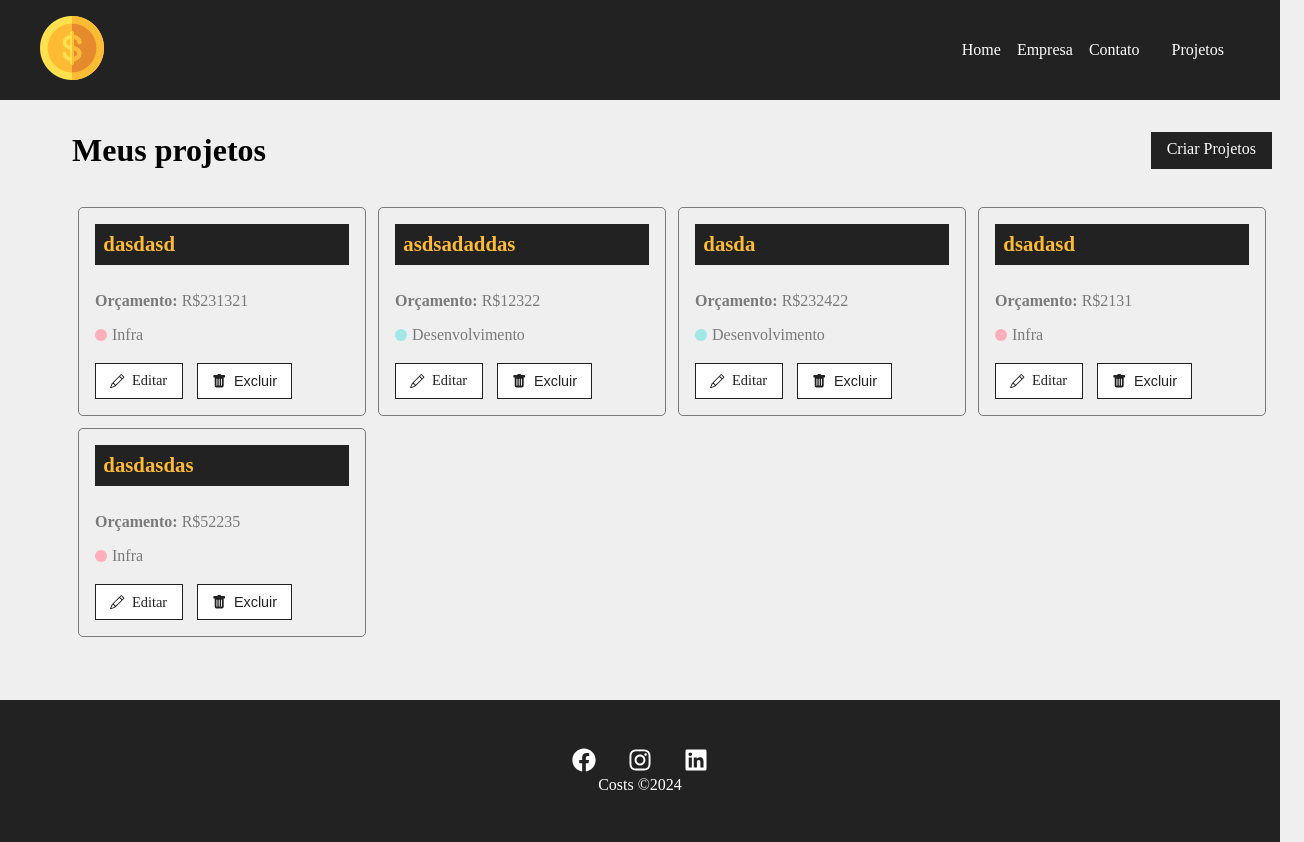
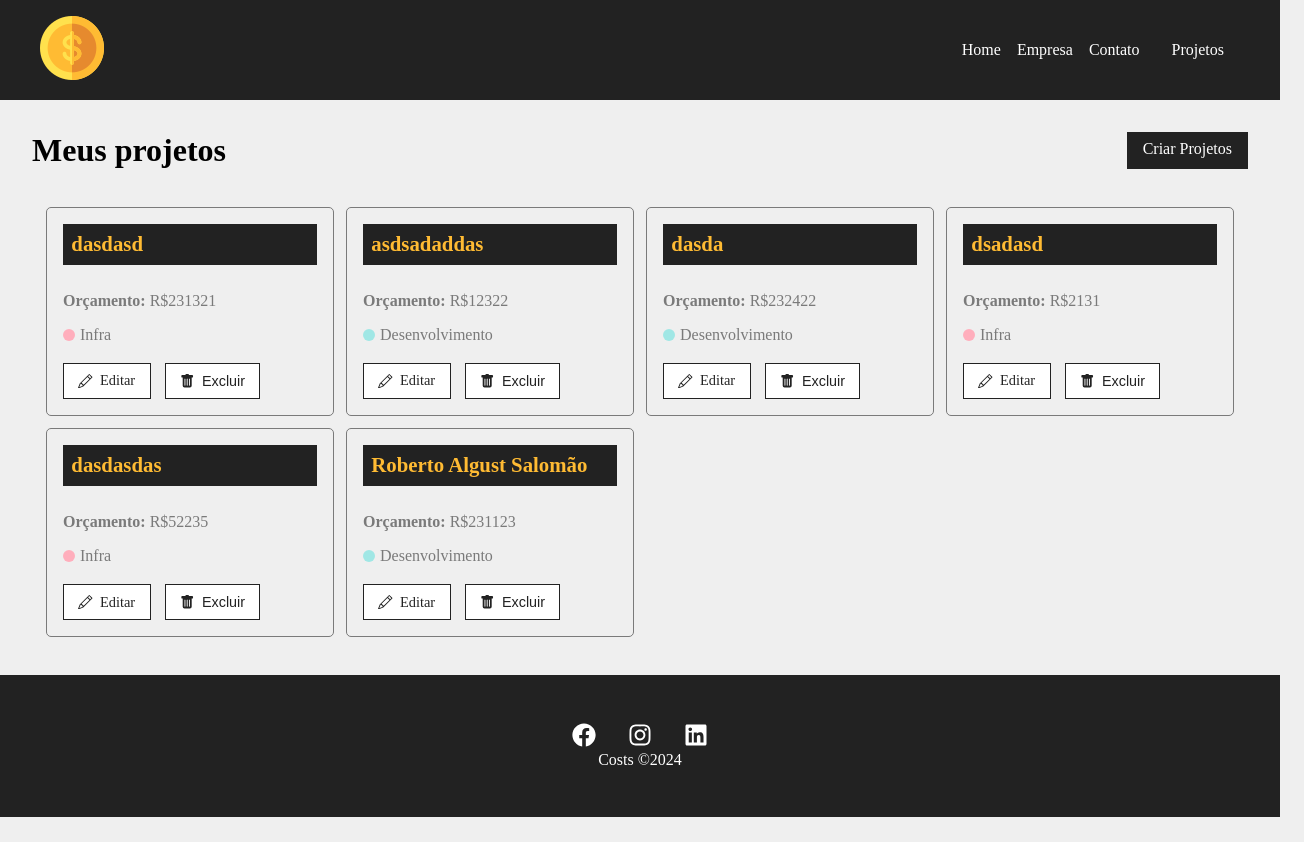
Before and after one commit to ArturMineiro/Projeto_react, a React (Create React App) app in the folder costs/: page /projects in a window 1280 px wide. Shown: the whole page, 1304 px wide, since content can reach past the window. After the commit the page ends 817 px from the top, so only its background shows below. Built offline with nearby package versions, Linux system fonts and the light colour scheme; data requests are answered from the project's data file.

Commit message:
correção layount

```diff
--- a/costs/db.json
+++ b/costs/db.json
@@ -79,6 +79,17 @@
       },
       "cost": 0,
       "services": []
+    },
+    {
+      "id": "eec1",
+      "name": "Roberto Algust Salomão",
+      "budget": "231123",
+      "category": {
+        "id": "2",
+        "name": "Desenvolvimento"
+      },
+      "cost": 0,
+      "services": []
     }
   ],
   "categories": [
--- a/costs/src/App.js
+++ b/costs/src/App.js
@@ -19,7 +19,6 @@ function App() {
   return (
     <Router>
       <Navbar/>
-      <Container customClass="min-height">
       <div>
 
         <Routes>
@@ -31,7 +30,7 @@ function App() {
           <Route path="/project/:id" element={<Project/>} />
             </Routes>
       </div>
-      </Container>
+
       <Footer/>
     </Router>
   );
--- a/costs/src/components/layont/Container.module.css
+++ b/costs/src/components/layont/Container.module.css
@@ -4,6 +4,7 @@
     justify-content: space-between;
     margin: 0 auto;
     flex-wrap:wrap;
+
 }
 
 .min-height{
--- a/costs/src/components/pages/Home.js
+++ b/costs/src/components/pages/Home.js
@@ -1,18 +1,18 @@
-import styles from './Home.module.css'
+
 import savings from '../../img/savings.svg'
 import LinkButton from '../layont/LinkButton'
+import styles from './Home.module.css'
 
 
-
-function Home(){
+function Home() {
   return(
      <section className={styles.home_container}>
          <h1>Bem-vindo ao <span>Cost</span></h1>
-   <p>Começe a gerenciar os seus projetos agora mesmo!!</p>
+         <p>Comece a gerenciar os seus projetos agora mesmo!!</p>
          <LinkButton to="/newproject" text="Criar projeto"/>
          <img src={savings} alt="Costs"/>
      </section>
-    )
+  );
 }
 
-export default Home
+export default Home;
--- a/costs/src/components/pages/Home.module.css
+++ b/costs/src/components/pages/Home.module.css
@@ -1,3 +1,5 @@
+
+
 .home_container{
     width: 100%;
     display: flex;
@@ -5,6 +7,7 @@
     align-items: center;
     justify-content: center;
     padding: 4em;
+
 }
 
 .home_container h1{
--- a/costs/src/index.css
+++ b/costs/src/index.css
@@ -9,4 +9,5 @@ font-size: 'Open Sans', sans-serif;
 html,body,#root{
   background-color: #efefef;
   height: 100%;
+
 }
```
Lines whose indentation alone changed are shown as unchanged.
